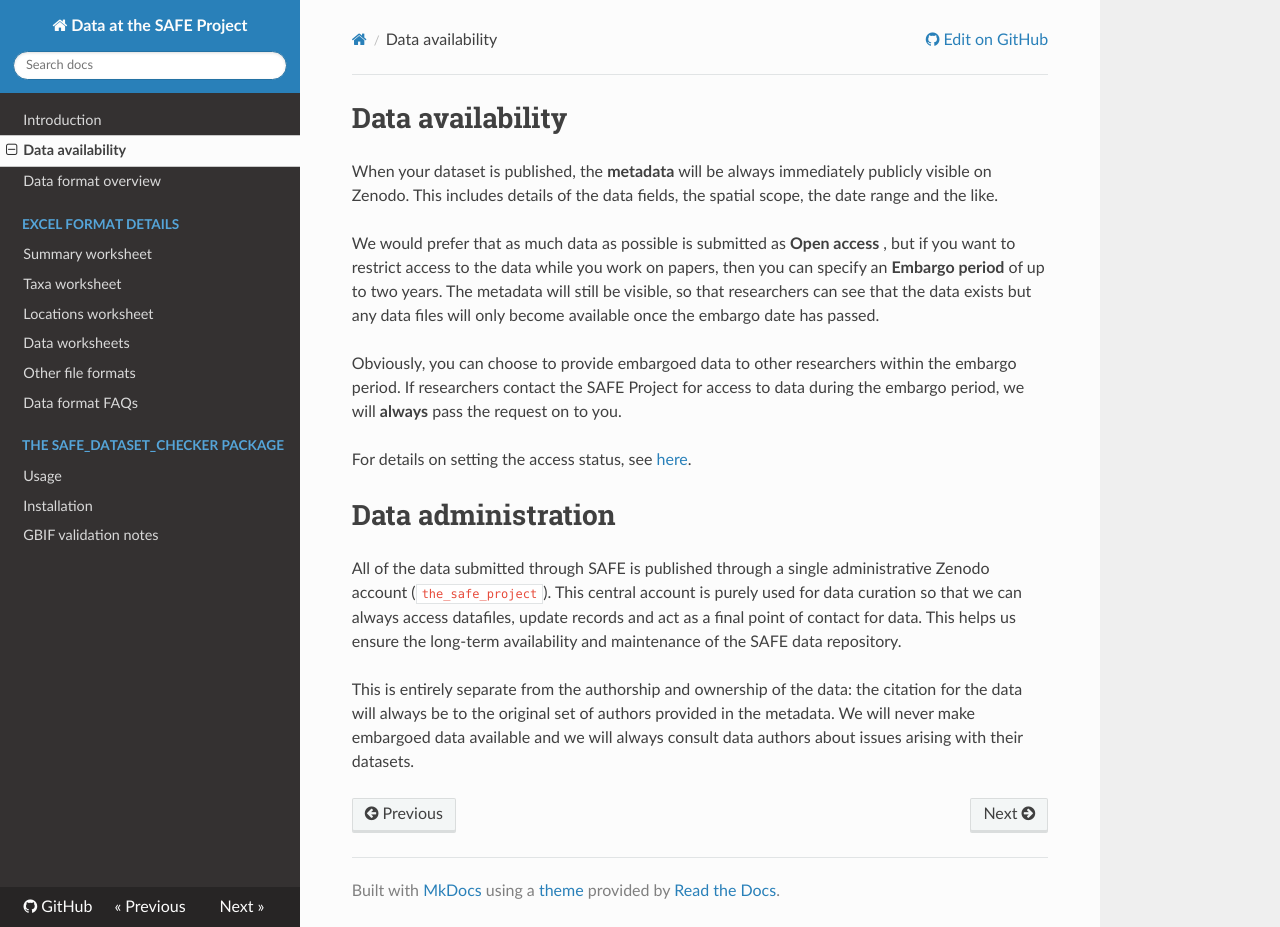
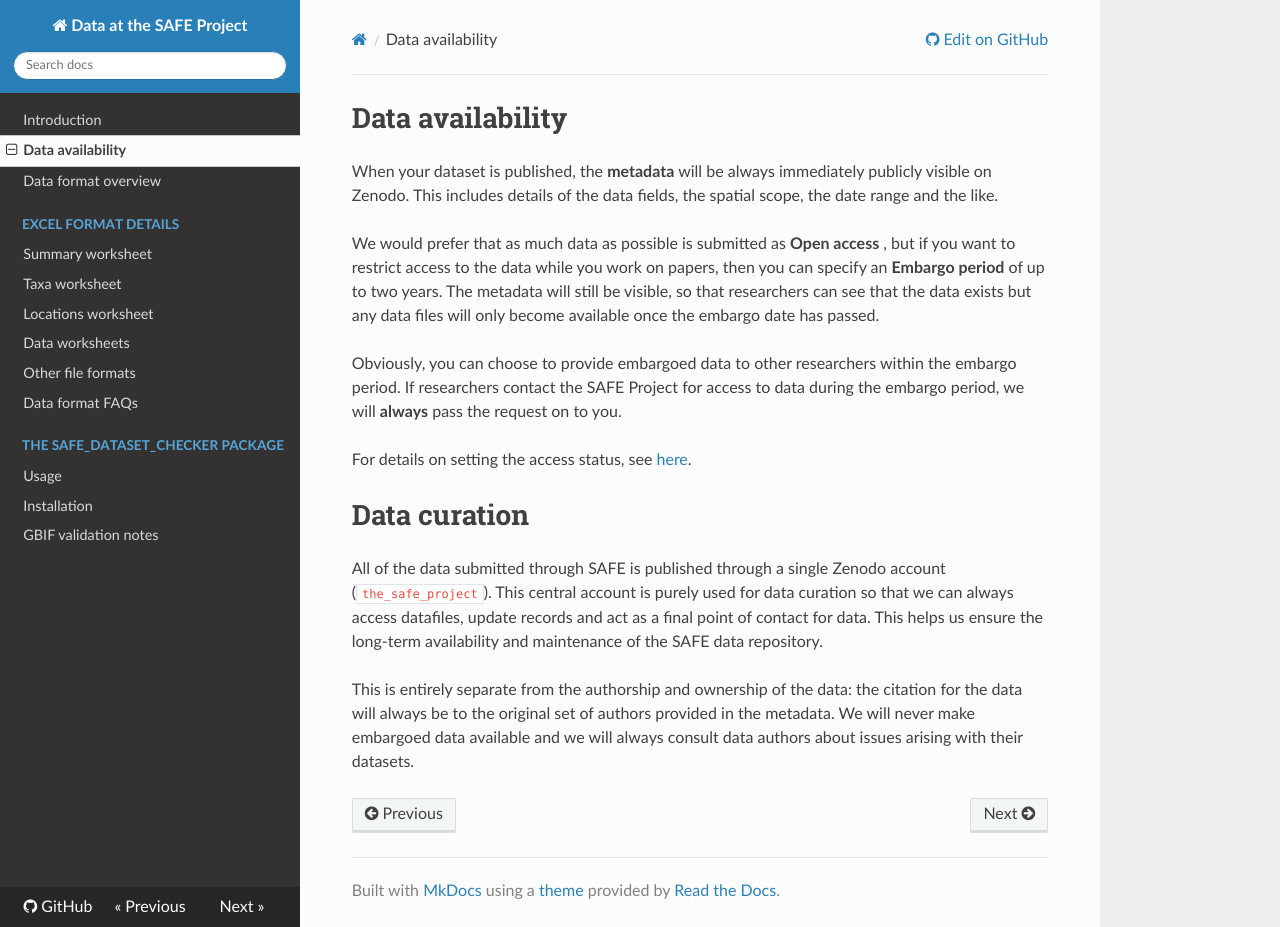
Before and after one commit to ImperialCollegeLondon/safedata_validator, an MkDocs documentation site: the page built from docs/availability.md, in a window 1280 px wide and 927 px high. Built offline with MkDocs 1.6.1, drawn with Linux system fonts in a browser that asks for light colours; nearby versions of some CDN libraries.

Commit message:
Doc fixes and typos

```diff
--- a/docs/availability.md
+++ b/docs/availability.md
@@ -14,8 +14,8 @@ we will **always** pass the request on to you.
 
 For details on setting the access status, see [here](data_format/summary.md#access-status).
 
-# Data administration
+# Data curation
 
-All of the data submitted through SAFE is published through a single administrative Zenodo account (`the_safe_project`). This central account is purely used for data curation so that we can always access datafiles, update records and act as a final point of contact for data. This helps us ensure the long-term availability and maintenance of the SAFE data repository.
+All of the data submitted through SAFE is published through a single  Zenodo account (`the_safe_project`). This central account is purely used for data curation so that we can always access datafiles, update records and act as a final point of contact for data. This helps us ensure the long-term availability and maintenance of the SAFE data repository.
 
 This is entirely separate from the authorship and ownership of the data: the citation for the data will always be to the original set of authors provided in the metadata. We will never make embargoed data available and we will always consult data authors about issues arising with their datasets.
```
Also changed, not shown: docs/data_format/summary.md (+1 -0 lines), docs/index.md (+1 -1 lines).
